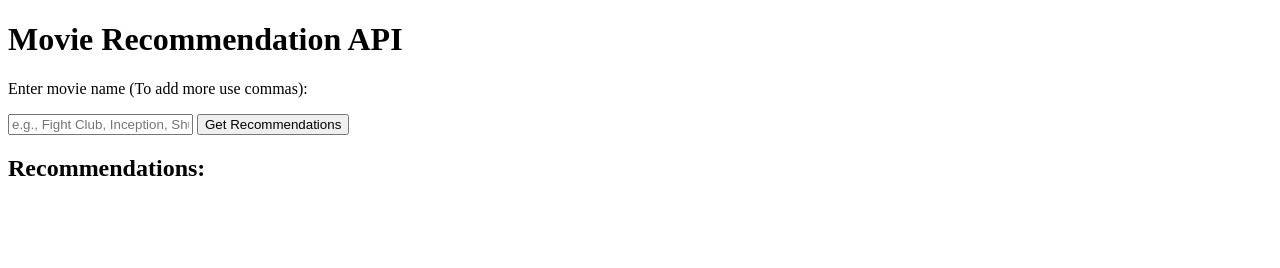
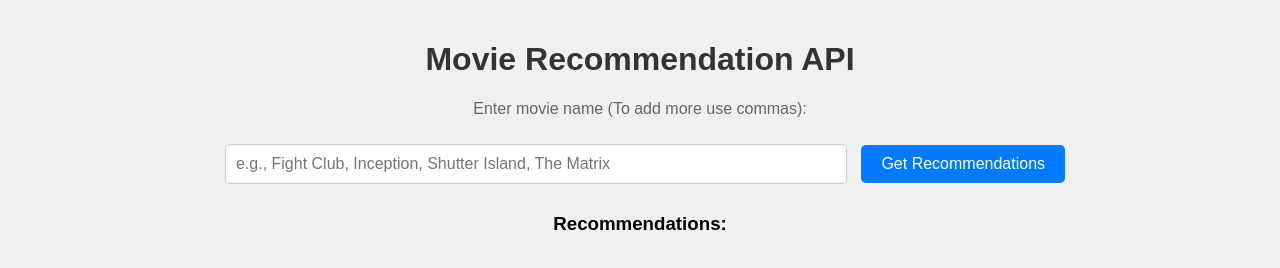
Before and after one commit to JayeshPatil18/SuggestMovie, a plain HTML site: page index.html in a window 1280 px wide. Drawn offline with Linux system fonts and the light colour scheme.

Commit message:
sdfsf best

```diff
--- a/index.html
+++ b/index.html
@@ -4,6 +4,7 @@
     <meta charset="UTF-8">
     <meta name="viewport" content="width=device-width, initial-scale=1.0">
     <title>Movie Recommendation API Caller</title>
+    <link rel="stylesheet" href="style.css">
     <script>
         document.addEventListener('DOMContentLoaded', function () {
             const apiUrl = 'https://movie-recom-api.onrender.com/predict';
@@ -58,7 +59,7 @@
     <p>Enter movie name (To add more use commas):</p>
     <input type="text" id="movieInput" placeholder="e.g., Fight Club, Inception, Shutter Island, The Matrix">
     <button id="callApiButton">Get Recommendations</button>
-    <h2>Recommendations:</h2>
+    <h3>Recommendations:</h3>
     <ul id="recommendationList"></ul>
 </body>
 </html>
--- /dev/null
+++ b/style.css
@@ -0,0 +1,64 @@
+/* style.css */
+
+/* Body and general styles */
+body {
+    font-family: Arial, sans-serif;
+    background-color: #f0f0f0;
+    margin: 0;
+    padding: 20px;
+    text-align: center;
+}
+
+h1 {
+    color: #333;
+}
+
+p {
+    color: #666;
+}
+
+/* Input field styles */
+#movieInput {
+    padding: 10px;
+    width: 70%;
+    max-width: 600px;
+    margin: 10px;
+    font-size: 16px;
+    border: 1px solid #ccc;
+    border-radius: 5px;
+}
+
+/* Button styles */
+#callApiButton {
+    padding: 10px 20px;
+    font-size: 16px;
+    background-color: #007bff;
+    color: white;
+    border: none;
+    border-radius: 5px;
+    cursor: pointer;
+    transition: background-color 0.3s ease;
+}
+
+#callApiButton:hover {
+    background-color: #0056b3;
+}
+
+/* Recommendations list styles */
+#recommendationList {
+    list-style-type: none;
+    padding: 0;
+}
+
+#recommendationList li {
+    margin: 10px 0;
+    padding: 10px;
+    background-color: #fff;
+    box-shadow: 0 2px 4px rgba(0, 0, 0, 0.1);
+    border-radius: 5px;
+    transition: transform 0.2s ease;
+}
+
+#recommendationList li:hover {
+    transform: scale(1.05);
+}
```
